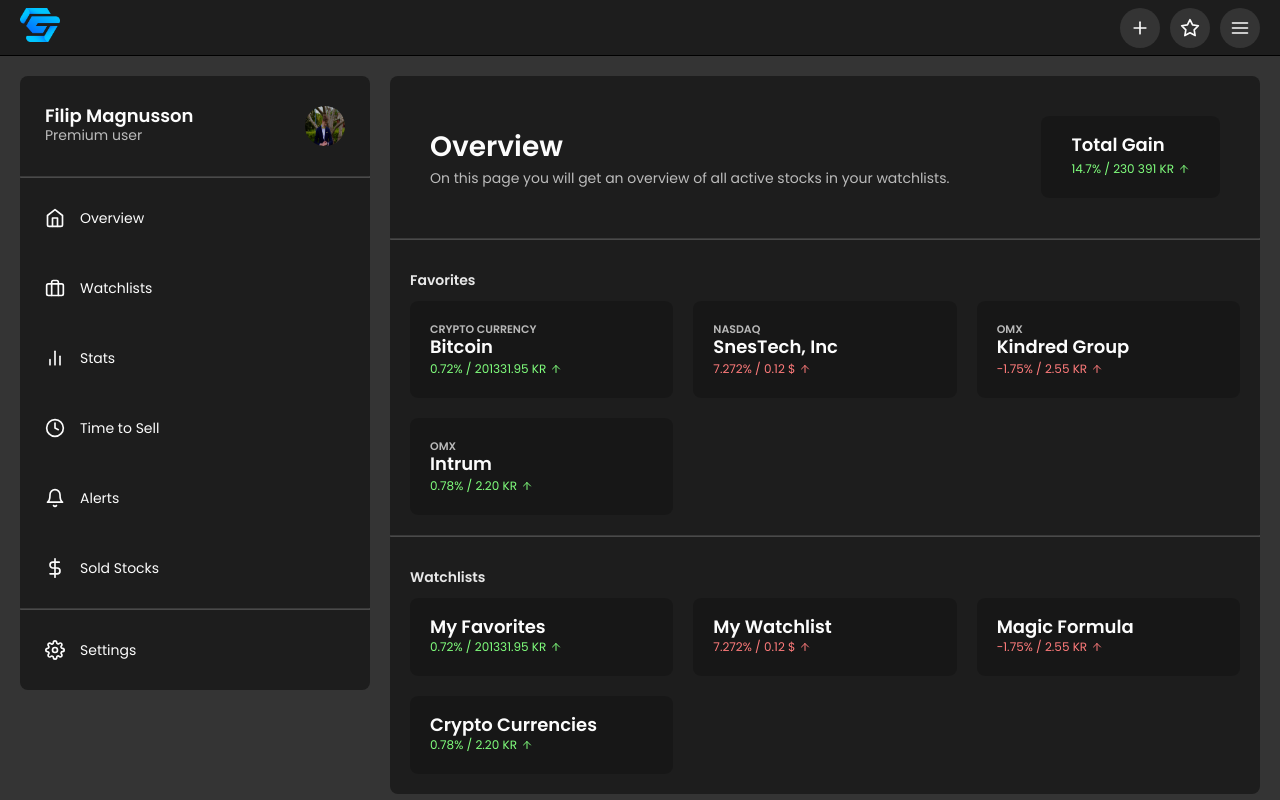
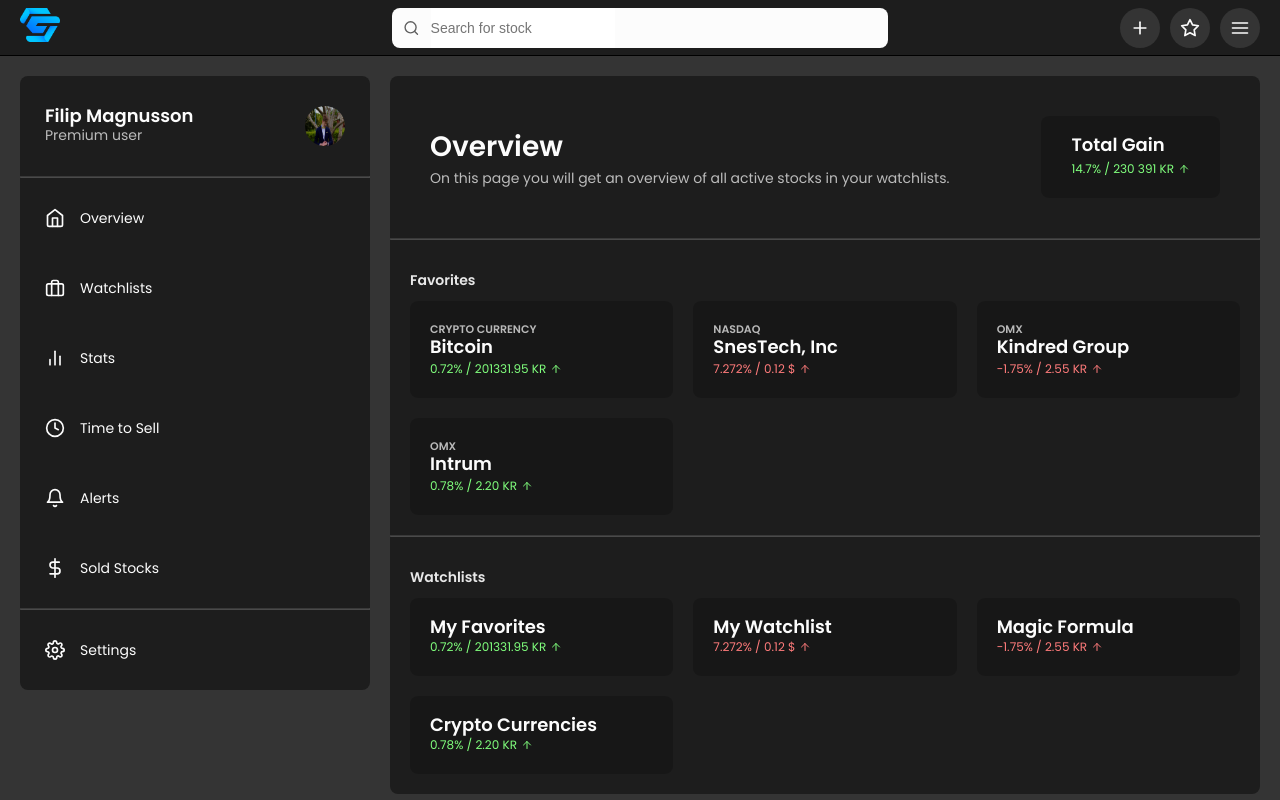
Before and after one commit to GnussonNet/moonstocks, a React (Create React App) app: page / in a window 1280 px wide. Built offline with nearby package versions, Linux system fonts and the light colour scheme.

Commit message:
Bug Fix: Navbar diden't show up on larger devices

```diff
--- a/src/index.css
+++ b/src/index.css
@@ -451,6 +451,7 @@
   }
 
   .navbar-search-container {
+    display: inherit;
     order: 1;
     width: 40%;
 
```
